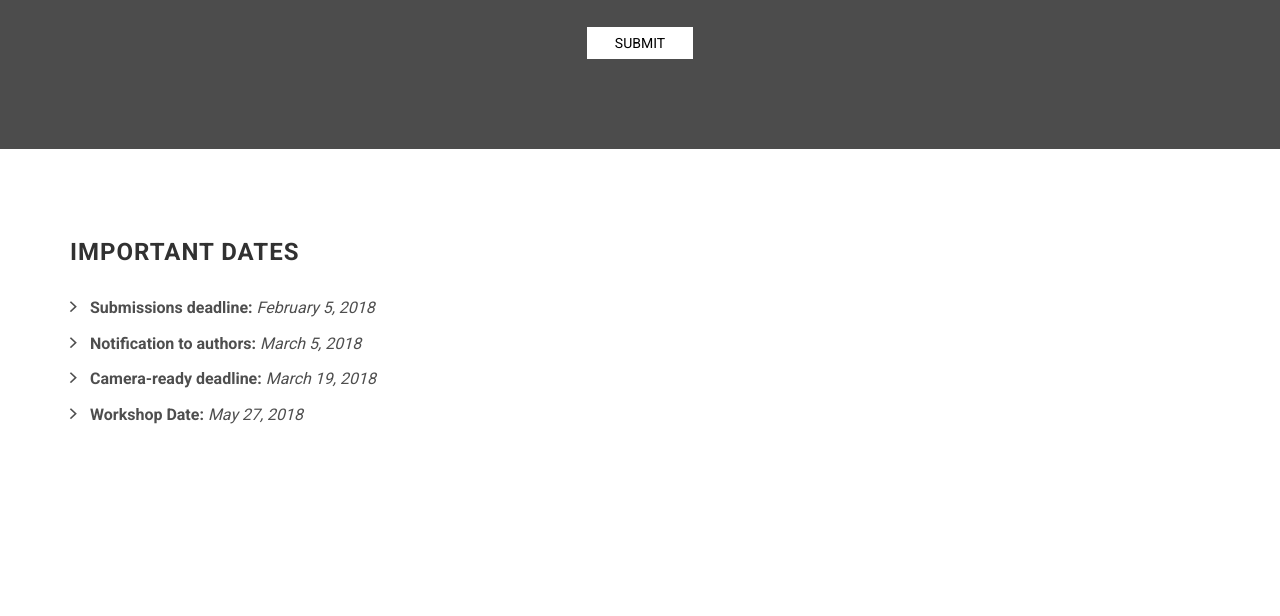
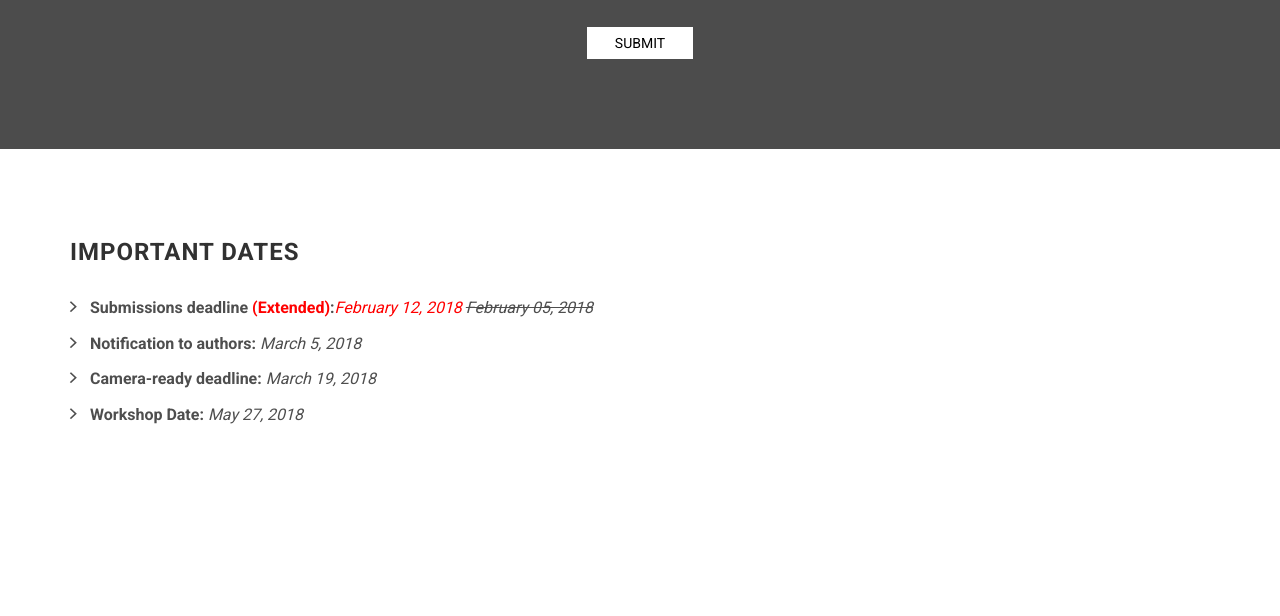
Before and after one commit to csise2018/csise2018.github.io, a website: page index.html in a window 1280 px wide. Shown: the part 5425-6041 px from the top of the page. Drawn offline with Linux system fonts and the light colour scheme; files whose address does not match are found by name.

Commit message:
Update index.html

```diff
--- a/index.html
+++ b/index.html
@@ -353,7 +353,7 @@ The accepted workshop papers, both full and short, and two page position papers
             <div class="row">
                 <div class="col-md-12">
                     <ul class="list-arrow-right">
-						<li>Submissions deadline:<span class='notbold'> February 5, 2018</span></li>
+			    <li>Submissions deadline <font color="red">(Extended)</font>:<span class='notbold'><font color="red">February 12, 2018</font> <del>February 05, 2018</del></span></li>
 					    <li>Notification to authors:<span class='notbold'> March 5, 2018</span></li>
 						<li>Camera-ready deadline:<span class='notbold'> March 19, 2018</span></li>
 						<li>Workshop Date:<span class='notbold'> May 27, 2018</span></li>
```
